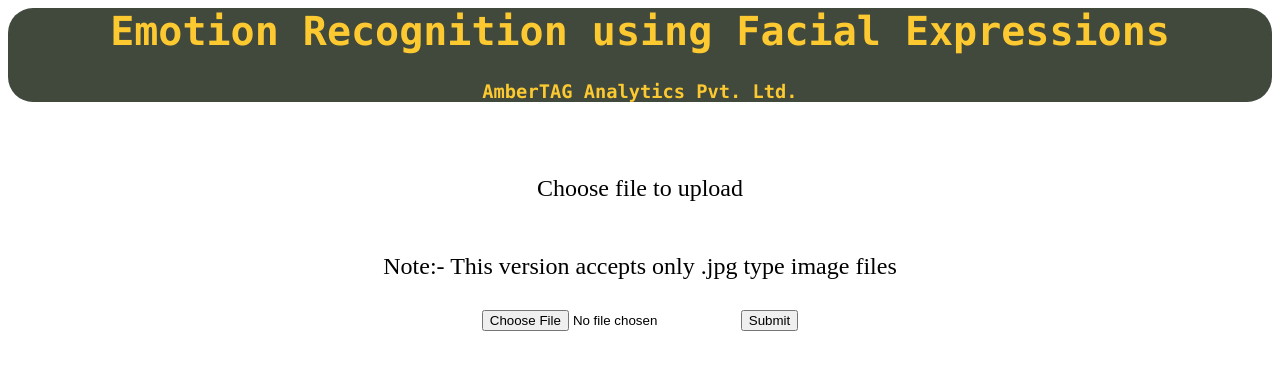
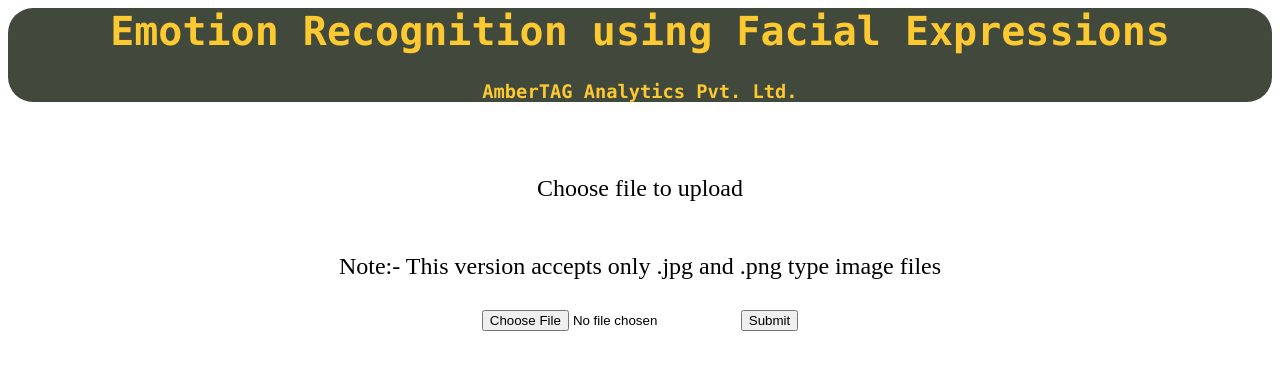
Before and after one commit to Aruna-AmberTAG/emotion_detection_from_facial_expression, a Flask app: page / in a window 1280 px wide. Shown: the top 370 px of the page. Run offline with Flask 2, Linux system fonts and the light colour scheme.

Commit message:
Update index.html

```diff
--- a/templates/index.html
+++ b/templates/index.html
@@ -29,7 +29,7 @@
 	<label for="file">Choose file to upload</label>
 <br>
 <br>
-	<p> Note:- This version accepts only .jpg type image files </p>
+	<p> Note:- This version accepts only .jpg and .png type image files </p>
 
 	<form action="{{url_for('after')}}" method='POST' enctype='multipart/form-data' >
 	<input type="file" name='file1'>
```
